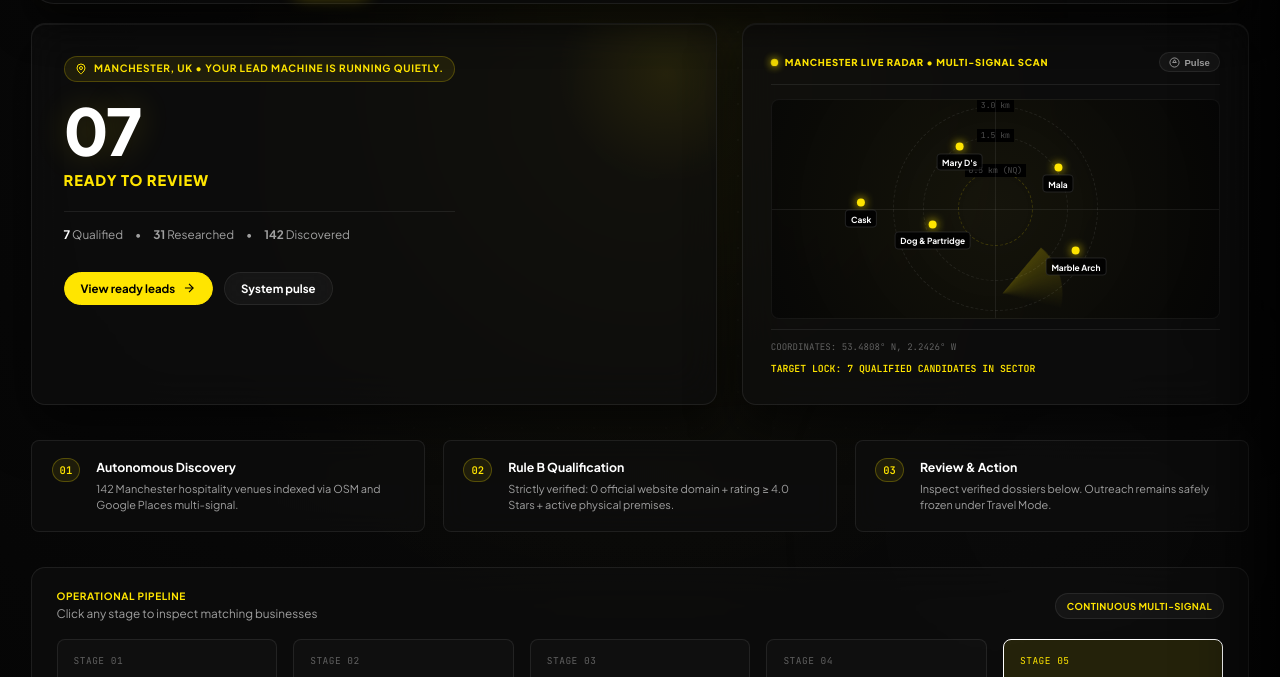
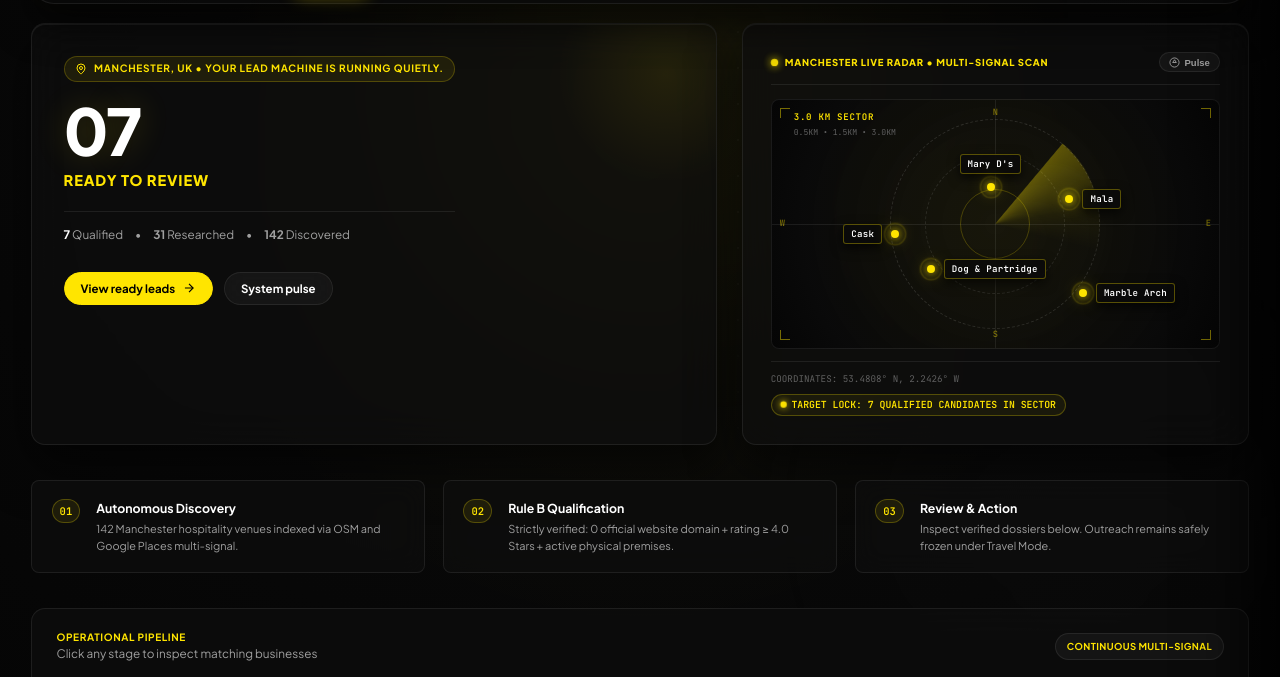
Before and after one commit to Gurpreet931977/DrippMediaLeadsMachine, a website: page static/index.html in a window 1280 px wide. Shown: the part 58-735 px from the top of the page. Drawn offline with Linux system fonts and the light colour scheme.

Commit message:
fix(ui): overhaul Manchester radar HUD layout, resolve text collision, center sweep beam, and add compass reticles

```diff
--- a/static/index.html
+++ b/static/index.html
@@ -798,42 +798,93 @@
     .radar-display-area {
       position: relative;
       width: 100%;
-      height: 220px;
+      height: 250px;
       border-radius: var(--radius-sm);
-      background: radial-gradient(circle at 50% 50%, rgba(255, 229, 0, 0.04) 0%, rgba(0, 0, 0, 0.5) 100%);
-      border: 1px solid rgba(255, 255, 255, 0.06);
+      background: radial-gradient(circle at 50% 50%, rgba(255, 229, 0, 0.05) 0%, rgba(10, 10, 10, 0.95) 75%, #050505 100%);
+      border: 1px solid rgba(255, 255, 255, 0.08);
       overflow: hidden;
       display: flex;
       align-items: center;
       justify-content: center;
     }
+    .radar-bracket {
+      position: absolute;
+      width: 10px;
+      height: 10px;
+      pointer-events: none;
+      border: 1px solid var(--accent-yellow);
+      opacity: 0.45;
+    }
+    .bracket-tl { top: 8px; left: 8px; border-right: none; border-bottom: none; }
+    .bracket-tr { top: 8px; right: 8px; border-left: none; border-bottom: none; }
+    .bracket-bl { bottom: 8px; left: 8px; border-right: none; border-top: none; }
+    .bracket-br { bottom: 8px; right: 8px; border-left: none; border-top: none; }
+
+    .radar-scope-legend {
+      position: absolute;
+      top: 10px;
+      left: 22px;
+      display: flex;
+      flex-direction: column;
+      gap: 2px;
+      pointer-events: none;
+      z-index: 5;
+    }
+    .radar-legend-tag {
+      font-family: var(--font-mono);
+      font-size: 0.65rem;
+      font-weight: 800;
+      color: var(--accent-yellow);
+      letter-spacing: 0.08em;
+    }
+    .radar-legend-sub {
+      font-family: var(--font-mono);
+      font-size: 0.58rem;
+      color: var(--text-dim);
+    }
+
+    .radar-compass-axis {
+      position: absolute;
+      font-family: var(--font-mono);
+      font-size: 0.62rem;
+      font-weight: 800;
+      color: rgba(255, 229, 0, 0.45);
+      pointer-events: none;
+      user-select: none;
+    }
+    .compass-n { top: 6px; left: 50%; transform: translateX(-50%); }
+    .compass-s { bottom: 6px; left: 50%; transform: translateX(-50%); }
+    .compass-w { left: 8px; top: 50%; transform: translateY(-50%); }
+    .compass-e { right: 8px; top: 50%; transform: translateY(-50%); }
+
     .radar-ring {
       position: absolute;
       border-radius: 50%;
-      border: 1px dashed rgba(255, 255, 255, 0.08);
       pointer-events: none;
-      display: flex;
-      align-items: flex-start;
-      justify-content: center;
-    }
-    .radar-ring span {
-      font-size: 0.58rem;
-      font-family: var(--font-mono);
-      color: rgba(255, 255, 255, 0.3);
-      margin-top: -8px;
-      background: #000;
-      padding: 0 4px;
-    }
-    .radar-ring-1 { width: 75px; height: 75px; border-color: rgba(255, 229, 0, 0.18); }
-    .radar-ring-2 { width: 145px; height: 145px; }
-    .radar-ring-3 { width: 205px; height: 205px; }
+    }
+    .radar-ring-1 {
+      width: 70px;
+      height: 70px;
+      border: 1px solid rgba(255, 229, 0, 0.22);
+    }
+    .radar-ring-2 {
+      width: 140px;
+      height: 140px;
+      border: 1px dashed rgba(255, 255, 255, 0.1);
+    }
+    .radar-ring-3 {
+      width: 210px;
+      height: 210px;
+      border: 1px dashed rgba(255, 255, 255, 0.12);
+    }
+
     .radar-crosshair-h {
       position: absolute;
       left: 0;
       right: 0;
       top: 50%;
       height: 1px;
-      background: rgba(255, 255, 255, 0.07);
+      background: rgba(255, 255, 255, 0.08);
       pointer-events: none;
     }
     .radar-crosshair-v {
@@ -842,25 +893,27 @@
       bottom: 0;
       left: 50%;
       width: 1px;
-      background: rgba(255, 255, 255, 0.07);
+      background: rgba(255, 255, 255, 0.08);
       pointer-events: none;
     }
+
     .radar-sweep-beam {
       position: absolute;
       top: 50%;
       left: 50%;
-      width: 120px;
-      height: 120px;
-      transform-origin: top left;
-      background: conic-gradient(from 0deg, rgba(255, 229, 0, 0.22) 0deg, transparent 65deg);
+      width: 210px;
+      height: 210px;
       border-radius: 50%;
+      transform: translate(-50%, -50%);
+      background: conic-gradient(from 0deg, rgba(255, 229, 0, 0.32) 0deg, rgba(255, 229, 0, 0.06) 40deg, transparent 65deg);
       pointer-events: none;
       animation: radarRotate 4.5s linear infinite;
     }
     @keyframes radarRotate {
-      from { transform: rotate(0deg); }
-      to { transform: rotate(360deg); }
-    }
+      from { transform: translate(-50%, -50%) rotate(0deg); }
+      to { transform: translate(-50%, -50%) rotate(360deg); }
+    }
+
     .radar-ping-wave {
       position: absolute;
       top: 50%;
@@ -868,7 +921,8 @@
       width: 0;
       height: 0;
       border-radius: 50%;
-      border: 1px solid var(--accent-yellow);
+      border: 1.5px solid var(--accent-yellow);
+      box-shadow: 0 0 15px rgba(255, 229, 0, 0.6);
       transform: translate(-50%, -50%);
       pointer-events: none;
       opacity: 0;
@@ -877,53 +931,83 @@
       animation: pingWaveAnim 1.4s cubic-bezier(0, 0.2, 0.8, 1) forwards;
     }
     @keyframes pingWaveAnim {
-      0% { width: 0; height: 0; opacity: 0.9; }
-      100% { width: 280px; height: 280px; opacity: 0; }
-    }
+      0% { width: 0; height: 0; opacity: 0.95; }
+      100% { width: 260px; height: 260px; opacity: 0; }
+    }
+
     .radar-blip-target {
       position: absolute;
-      transform: translate(-50%, -50%);
       cursor: pointer;
       z-index: 10;
       display: flex;
-      flex-direction: column;
       align-items: center;
       transition: transform 0.2s cubic-bezier(0.16, 1, 0.3, 1);
     }
     .radar-blip-target:hover {
-      transform: translate(-50%, -50%) scale(1.3);
+      transform: scale(1.15);
+      z-index: 20;
+    }
+
+    .blip-beacon-wrap {
+      position: relative;
+      width: 14px;
+      height: 14px;
+      display: flex;
+      align-items: center;
+      justify-content: center;
     }
     .blip-beacon {
       width: 8px;
       height: 8px;
       border-radius: 50%;
       background: var(--accent-yellow);
-      box-shadow: 0 0 10px var(--accent-yellow);
-    }
+      box-shadow: 0 0 10px var(--accent-yellow), 0 0 18px rgba(255, 229, 0, 0.6);
+      position: relative;
+      z-index: 2;
+    }
+    .blip-pulse-ring {
+      position: absolute;
+      width: 16px;
+      height: 16px;
+      border-radius: 50%;
+      border: 1px solid rgba(255, 229, 0, 0.5);
+      animation: blipBeaconPulse 2s infinite ease-out;
+      pointer-events: none;
+    }
+    @keyframes blipBeaconPulse {
+      0% { transform: scale(0.6); opacity: 1; }
+      100% { transform: scale(1.8); opacity: 0; }
+    }
+
     .blip-tag {
-      font-size: 0.6rem;
+      font-size: 0.65rem;
       font-weight: 700;
+      font-family: var(--font-mono);
+      letter-spacing: 0.03em;
       color: #FFFFFF;
-      background: rgba(0, 0, 0, 0.8);
-      padding: 0.1rem 0.35rem;
-      border-radius: 4px;
-      border: 1px solid rgba(255, 255, 255, 0.12);
-      margin-top: 3px;
+      background: rgba(10, 10, 10, 0.85);
+      backdrop-filter: blur(6px);
+      -webkit-backdrop-filter: blur(6px);
+      padding: 0.14rem 0.5rem;
+      border-radius: 3px;
+      border: 1px solid rgba(255, 229, 0, 0.32);
       white-space: nowrap;
       pointer-events: none;
       transition: all 0.2s ease;
+      box-shadow: 0 4px 12px rgba(0, 0, 0, 0.7);
     }
     .radar-blip-target:hover .blip-tag {
-      color: #000;
+      color: #000000;
       background: var(--accent-yellow);
       border-color: var(--accent-yellow);
       font-weight: 800;
-      box-shadow: 0 0 10px rgba(255, 229, 0, 0.4);
-    }
+      box-shadow: 0 0 16px rgba(255, 229, 0, 0.6);
+    }
+
     .radar-hud-footer {
       border-top: var(--glass-border);
-      padding-top: 0.65rem;
-      margin-top: 0.75rem;
+      padding-top: 0.75rem;
+      margin-top: 0.85rem;
       display: flex;
       justify-content: space-between;
       align-items: center;
@@ -931,15 +1015,34 @@
       gap: 0.5rem;
     }
     .radar-hud-label {
-      font-size: 0.65rem;
+      font-size: 0.66rem;
       font-family: var(--font-mono);
       color: var(--text-dim);
-    }
-    .radar-hud-target {
+      display: flex;
+      align-items: center;
+      gap: 0.4rem;
+    }
+    .radar-target-pill {
       font-size: 0.7rem;
       font-family: var(--font-mono);
       font-weight: 700;
       color: var(--accent-yellow);
+      background: rgba(255, 229, 0, 0.06);
+      border: 1px solid rgba(255, 229, 0, 0.25);
+      border-radius: var(--radius-pill);
+      padding: 0.2rem 0.65rem;
+      display: flex;
+      align-items: center;
+      gap: 0.4rem;
+      transition: all var(--transition-fast);
+    }
+    .radar-lock-pulse {
+      width: 5px;
+      height: 5px;
+      border-radius: 50%;
+      background: var(--accent-yellow);
+      box-shadow: 0 0 6px var(--accent-yellow);
+      animation: navPulse 1.8s infinite alternate;
     }
 
     /* 3-Step Lead Machine Workflow Guide Strip */
@@ -1613,40 +1716,89 @@
           </div>
 
           <div class="radar-display-area" id="radarDisplayArea">
-            <div class="radar-ring radar-ring-3"><span>3.0 km</span></div>
-            <div class="radar-ring radar-ring-2"><span>1.5 km</span></div>
-            <div class="radar-ring radar-ring-1"><span>0.5 km (NQ)</span></div>
+            <!-- Corner Reticles -->
+            <div class="radar-bracket bracket-tl"></div>
+            <div class="radar-bracket bracket-tr"></div>
+            <div class="radar-bracket bracket-bl"></div>
+            <div class="radar-bracket bracket-br"></div>
+
+            <!-- Scope Legend -->
+            <div class="radar-scope-legend">
+              <span class="radar-legend-tag">3.0 KM SECTOR</span>
+              <span class="radar-legend-sub">0.5KM &bull; 1.5KM &bull; 3.0KM</span>
+            </div>
+
+            <!-- Cardinal Compass Markers -->
+            <div class="radar-compass-axis compass-n">N</div>
+            <div class="radar-compass-axis compass-s">S</div>
+            <div class="radar-compass-axis compass-w">W</div>
+            <div class="radar-compass-axis compass-e">E</div>
+
+            <!-- Range Rings (Clean, non-colliding) -->
+            <div class="radar-ring radar-ring-3"></div>
+            <div class="radar-ring radar-ring-2"></div>
+            <div class="radar-ring radar-ring-1"></div>
+
+            <!-- Axis Crosshairs -->
             <div class="radar-crosshair-h"></div>
             <div class="radar-crosshair-v"></div>
+
+            <!-- Rotating Radar Sweep Beam -->
             <div class="radar-sweep-beam" id="radarSweepBeam"></div>
+
+            <!-- Expanding Ping Shockwave -->
             <div class="radar-ping-wave" id="radarPingWave"></div>
 
-            <!-- Target Blips -->
-            <div class="radar-blip-target" style="top:36%; left:64%;" data-name="Mala" data-id="lead-mcr-001" onclick="openLeadDrawerById('lead-mcr-001')">
-              <div class="blip-beacon"></div>
-              <div class="blip-tag">Mala</div>
-            </div>
-            <div class="radar-blip-target" style="top:62%; left:36%;" data-name="Dog & Partridge" data-id="lead-mcr-002" onclick="openLeadDrawerById('lead-mcr-002')">
-              <div class="blip-beacon"></div>
-              <div class="blip-tag">Dog &amp; Partridge</div>
-            </div>
-            <div class="radar-blip-target" style="top:26%; left:42%;" data-name="Mary D's" data-id="lead-mcr-003" onclick="openLeadDrawerById('lead-mcr-003')">
-              <div class="blip-beacon"></div>
-              <div class="blip-tag">Mary D's</div>
-            </div>
+            <!-- Target Blips (Carefully non-overlapping positions) -->
+            <div class="radar-blip-target" style="top:36%; left:65%;" data-name="Mala" data-id="lead-mcr-001" onclick="openLeadDrawerById('lead-mcr-001')">
+              <div class="blip-beacon-wrap">
+                <span class="blip-pulse-ring"></span>
+                <span class="blip-beacon"></span>
+              </div>
+              <span class="blip-tag" style="margin-left:6px;">Mala</span>
+            </div>
+
+            <div class="radar-blip-target" style="top:22%; left:42%; flex-direction:column-reverse;" data-name="Mary D's" data-id="lead-mcr-003" onclick="openLeadDrawerById('lead-mcr-003')">
+              <div class="blip-beacon-wrap">
+                <span class="blip-pulse-ring"></span>
+                <span class="blip-beacon"></span>
+              </div>
+              <span class="blip-tag" style="margin-bottom:6px;">Mary D's</span>
+            </div>
+
+            <div class="radar-blip-target" style="top:64%; left:34%;" data-name="Dog & Partridge" data-id="lead-mcr-002" onclick="openLeadDrawerById('lead-mcr-002')">
+              <div class="blip-beacon-wrap">
+                <span class="blip-pulse-ring"></span>
+                <span class="blip-beacon"></span>
+              </div>
+              <span class="blip-tag" style="margin-left:6px;">Dog &amp; Partridge</span>
+            </div>
+
             <div class="radar-blip-target" style="top:74%; left:68%;" data-name="The Marble Arch" data-id="lead-mcr-004" onclick="openLeadDrawerById('lead-mcr-004')">
-              <div class="blip-beacon"></div>
-              <div class="blip-tag">Marble Arch</div>
-            </div>
-            <div class="radar-blip-target" style="top:52%; left:20%;" data-name="Cask" data-id="lead-mcr-005" onclick="openLeadDrawerById('lead-mcr-005')">
-              <div class="blip-beacon"></div>
-              <div class="blip-tag">Cask</div>
+              <div class="blip-beacon-wrap">
+                <span class="blip-pulse-ring"></span>
+                <span class="blip-beacon"></span>
+              </div>
+              <span class="blip-tag" style="margin-left:6px;">Marble Arch</span>
+            </div>
+
+            <div class="radar-blip-target" style="top:50%; left:16%; flex-direction:row-reverse;" data-name="Cask" data-id="lead-mcr-005" onclick="openLeadDrawerById('lead-mcr-005')">
+              <div class="blip-beacon-wrap">
+                <span class="blip-pulse-ring"></span>
+                <span class="blip-beacon"></span>
+              </div>
+              <span class="blip-tag" style="margin-right:6px;">Cask</span>
             </div>
           </div>
 
           <div class="radar-hud-footer">
-            <div class="radar-hud-label">COORDINATES: 53.4808° N, 2.2426° W</div>
-            <div class="radar-hud-target" id="radarActiveTarget">TARGET LOCK: 7 QUALIFIED CANDIDATES IN SECTOR</div>
+            <div class="radar-hud-label">
+              <span>COORDINATES: 53.4808° N, 2.2426° W</span>
+            </div>
+            <div class="radar-target-pill" id="radarActiveTarget">
+              <span class="radar-lock-pulse"></span>
+              <span id="radarActiveTargetText">TARGET LOCK: 7 QUALIFIED CANDIDATES IN SECTOR</span>
+            </div>
           </div>
         </div>
       </div>
@@ -2727,7 +2879,7 @@
     // Manchester Radar HUD Controller
     function triggerRadarPing() {
       const ping = document.getElementById('radarPingWave');
-      const targetHud = document.getElementById('radarActiveTarget');
+      const targetHud = document.getElementById('radarActiveTargetText') || document.getElementById('radarActiveTarget');
       if (ping) {
         ping.classList.remove('active');
         void ping.offsetWidth;
@@ -2756,7 +2908,7 @@
     }
 
     function initRadarInteractions() {
-      const targetHud = document.getElementById('radarActiveTarget');
+      const targetHud = document.getElementById('radarActiveTargetText') || document.getElementById('radarActiveTarget');
       document.querySelectorAll('.radar-blip-target').forEach(blip => {
         blip.addEventListener('pointerenter', () => {
           const name = blip.getAttribute('data-name');
```
